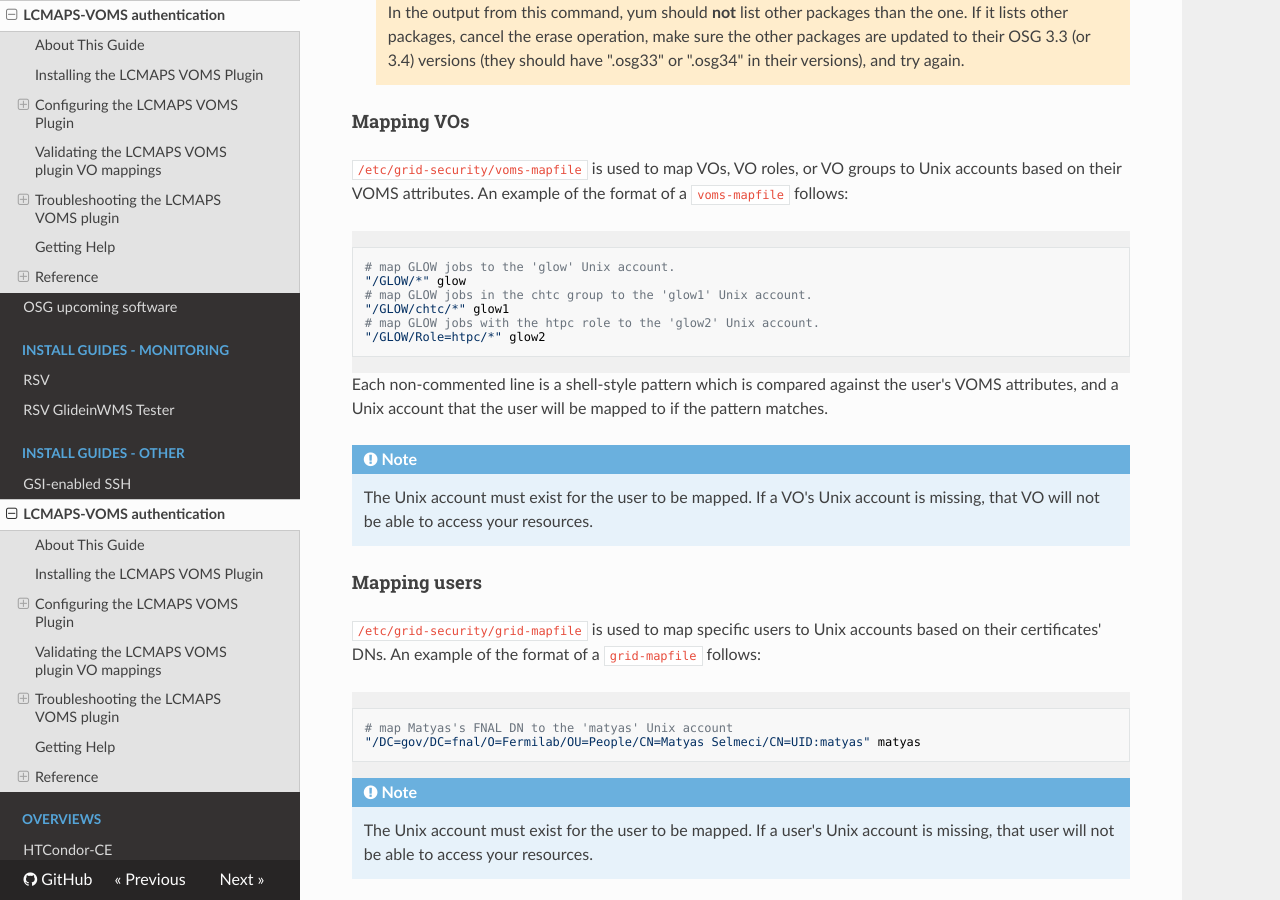
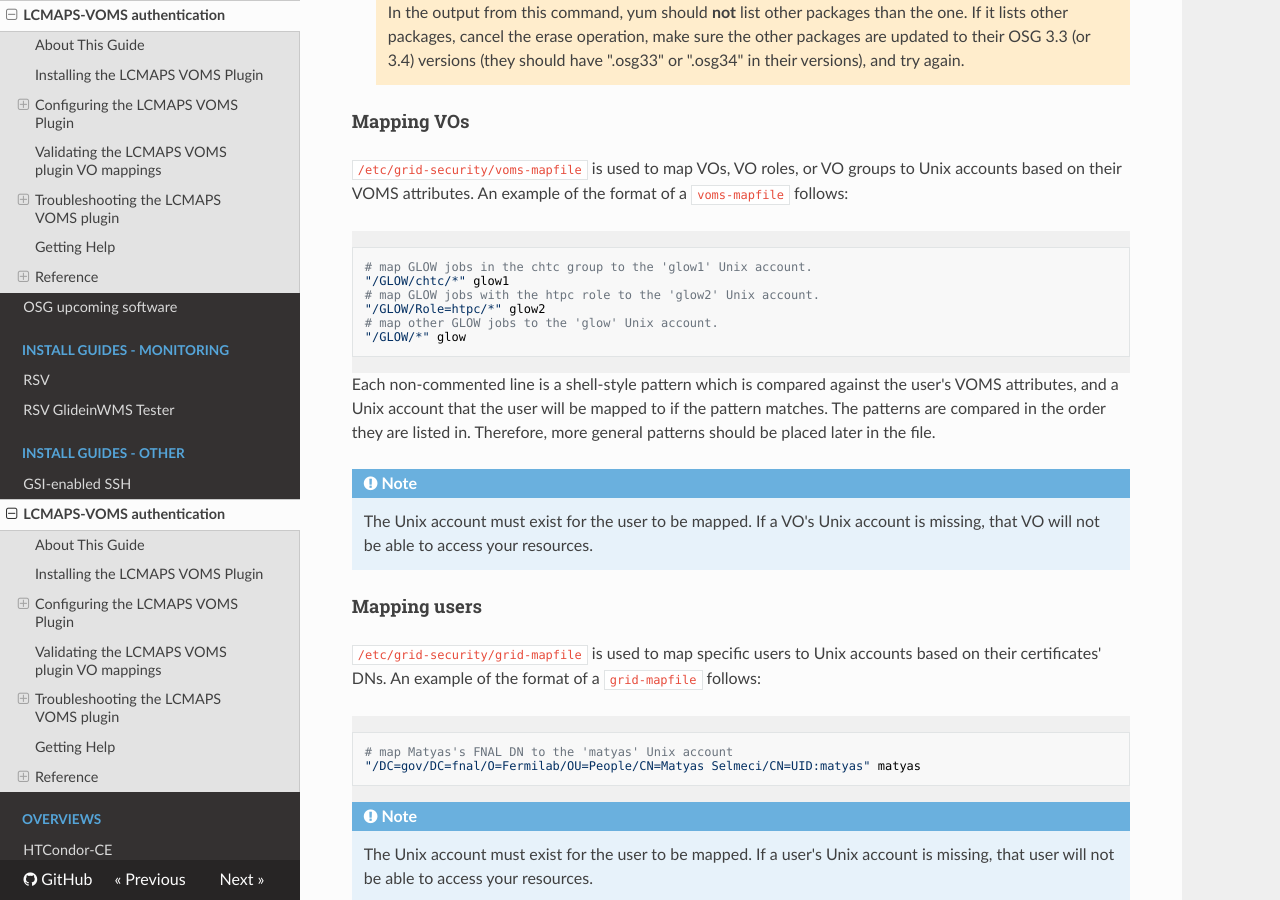
Before and after one commit to osg-htc/docs, an MkDocs documentation site: the page built from docs/security/lcmaps-voms-authentication.md, in a window 1280 px wide and 900 px high, scrolled down 3941 px. Built offline with MkDocs 1.6.1, drawn with Linux system fonts in a browser that asks for light colours; nearby versions of some CDN libraries; old or Windows-style settings are respelled for this version of MkDocs.

Commit message:
Update "Mapping VOs" example
The example set of mappings in the "Mapping VOs" section did not go from most specific to least specific, causing _all_ GLOW jobs to go to the 'glow' account, even "/GLOW/chtc" jobs. This was confusing: see [GOC #34941](https://ticket.opensciencegrid.org/34941). Fix and add a brief explanation.

````diff
--- a/docs/security/lcmaps-voms-authentication.md
+++ b/docs/security/lcmaps-voms-authentication.md
@@ -150,15 +150,16 @@ The program edg-mkgridmap (found in the package `edg-mkgridmap`), used for authe
 `/etc/grid-security/voms-mapfile` is used to map VOs, VO roles, or VO groups to Unix accounts based on their VOMS attributes. An example of the format of a `voms-mapfile` follows:
 
 ```
-# map GLOW jobs to the 'glow' Unix account.
-"/GLOW/*" glow
 # map GLOW jobs in the chtc group to the 'glow1' Unix account.
 "/GLOW/chtc/*" glow1
 # map GLOW jobs with the htpc role to the 'glow2' Unix account.
 "/GLOW/Role=htpc/*" glow2
+# map other GLOW jobs to the 'glow' Unix account.
+"/GLOW/*" glow
 ```
 
 Each non-commented line is a shell-style pattern which is compared against the user's VOMS attributes, and a Unix account that the user will be mapped to if the pattern matches.
+The patterns are compared in the order they are listed in. Therefore, more general patterns should be placed later in the file.
 
 !!!note
     The Unix account must exist for the user to be mapped. If a VO's Unix account is missing, that VO will not be able to access your resources.
````
